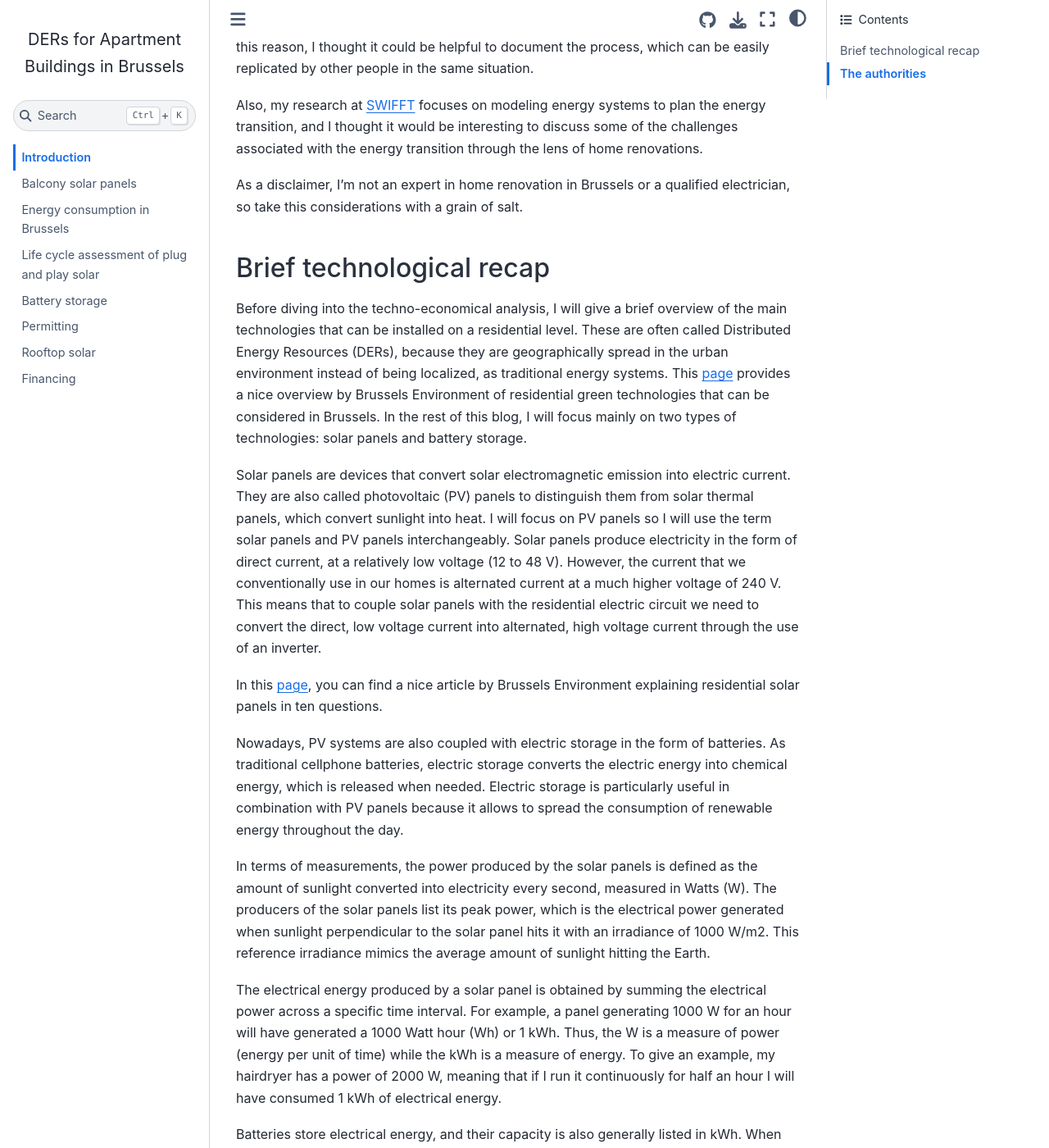
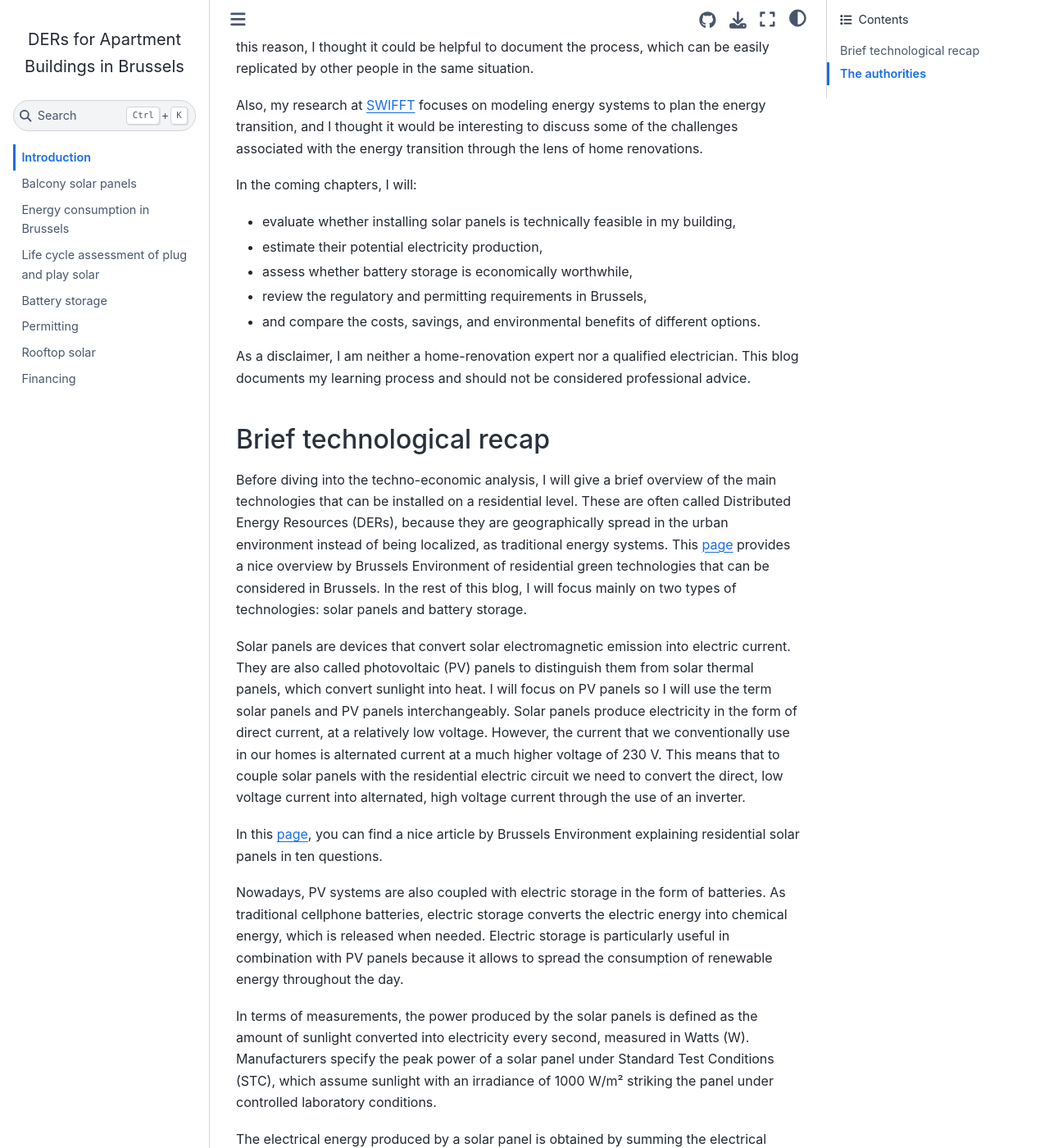
Before and after one commit to albertoprocacci/ders-in-brussels, a Jupyter Book: the page built from book/intro.md, in a window 1280 px wide and 1400 px high, scrolled down 347 px. Shown: the whole window at 82% size. Built offline with Jupyter Book 1.0.4 settings and Sphinx 7.4.7 and the Sphinx Book theme 1.1.4, drawn with Linux system fonts in a browser that asks for light colours; some of the changed text lies outside the part shown.

Commit message:
edited chapters

```diff
--- a/book/intro.md
+++ b/book/intro.md
@@ -6,20 +6,28 @@ I imagine that these questions are the same for a lot of Belgians, especially th
 
 Also, my research at [SWIFFT](https://www.swifft.be/) focuses on modeling energy systems to plan the energy transition, and I thought it would be interesting to discuss some of the challenges associated with the energy transition through the lens of home renovations.
 
-As a disclaimer, I'm not an expert in home renovation in Brussels or a qualified electrician, so take this considerations with a grain of salt.
+In the coming chapters, I will:
+
+* evaluate whether installing solar panels is technically feasible in my building,
+* estimate their potential electricity production,
+* assess whether battery storage is economically worthwhile,
+* review the regulatory and permitting requirements in Brussels,
+* and compare the costs, savings, and environmental benefits of different options.
+
+As a disclaimer, I am neither a home-renovation expert nor a qualified electrician. This blog documents my learning process and should not be considered professional advice.
 
 ## Brief technological recap
 
-Before diving into the techno-economical analysis, I will give a brief overview of the main technologies that can be installed on a residential level. These are often called Distributed Energy Resources (DERs), because they are geographically spread in the urban environment instead of being localized, as traditional energy systems. This [page](https://environnement.brussels/citoyen/agir-pour-lenvironnement/renover-et-construire/quest-ce-que-lenergie-verte) provides a nice overview by Brussels Environment of residential green technologies that can be considered in Brussels. In the rest of this blog, I will focus mainly on two types of technologies: solar panels and battery storage.
+Before diving into the techno-economic analysis, I will give a brief overview of the main technologies that can be installed on a residential level. These are often called Distributed Energy Resources (DERs), because they are geographically spread in the urban environment instead of being localized, as traditional energy systems. This [page](https://environnement.brussels/citoyen/agir-pour-lenvironnement/renover-et-construire/quest-ce-que-lenergie-verte) provides a nice overview by Brussels Environment of residential green technologies that can be considered in Brussels. In the rest of this blog, I will focus mainly on two types of technologies: solar panels and battery storage.
 
 Solar panels are devices that convert solar electromagnetic emission into electric current. They are also called photovoltaic (PV) panels to distinguish them from solar thermal panels, which convert sunlight into heat. I will focus on PV panels so I will use the term solar panels and PV panels interchangeably.
-Solar panels produce electricity in the form of direct current, at a relatively low voltage (12 to 48 V). However, the current that we conventionally use in our homes is alternated current at a much higher voltage of 240 V. This means that to couple solar panels with the residential electric circuit we need to convert the direct, low voltage current into alternated, high voltage current through the use of an inverter.
+Solar panels produce electricity in the form of direct current, at a relatively low voltage. However, the current that we conventionally use in our homes is alternated current at a much higher voltage of 230 V. This means that to couple solar panels with the residential electric circuit we need to convert the direct, low voltage current into alternated, high voltage current through the use of an inverter.
 
 In this [page](https://environnement.brussels/blog-citoyen/dossiers/les-panneaux-solaires-en-10-questions), you can find a nice article by Brussels Environment explaining residential solar panels in ten questions.
 
 Nowadays, PV systems are also coupled with electric storage in the form of batteries. As traditional cellphone batteries, electric storage converts the electric energy into chemical energy, which is released when needed. Electric storage is particularly useful in combination with PV panels because it allows to spread the consumption of renewable energy throughout the day.
 
-In terms of measurements, the power produced by the solar panels is defined as the amount of sunlight converted into electricity every second, measured in Watts (W). The producers of the solar panels list its peak power, which is the electrical power generated when sunlight perpendicular to the solar panel hits it with an irradiance of 1000 W/m2. This reference irradiance mimics the average amount of sunlight hitting the Earth.
+In terms of measurements, the power produced by the solar panels is defined as the amount of sunlight converted into electricity every second, measured in Watts (W). Manufacturers specify the peak power of a solar panel under Standard Test Conditions (STC), which assume sunlight with an irradiance of 1000 W/m² striking the panel under controlled laboratory conditions.
 
 The electrical energy produced by a solar panel is obtained by summing the electrical power across a specific time interval. For example, a panel generating 1000 W for an hour will have generated a 1000 Watt hour (Wh) or 1 kWh. Thus, the W is a measure of power (energy per unit of time) while the kWh is a measure of energy. To give an example, my hairdryer has a power of 2000 W, meaning that if I run it continuously for half an hour I will have consumed 1 kWh of electrical energy.
 
@@ -27,9 +35,9 @@ Batteries store electrical energy, and their capacity is also generally listed i
 
 The energy meter connected to our home's electrical panel measures the amount of energy consumed in kWh. Traditional analogical meters cannot be read remotely. Every so often the amount of energy consumed must be reported to the electricity provider to calculate the amount of money that needs to be balanced. Recently, Sibelga, Brussels distribution system operator, has started replacing the old meters with new [smart meters](https://www.sibelga.be/en/connections-meters/smart-meters) that can be read remotely and track the energy consumption every 15 minutes.
 
-Smart meters are a technological requirement to go from the conventional energy system to a new energy system in which individuals can be at the same time producers and consumers (prosumers) of electricity. Without smart meters, it would be impossible, for example, to coordinate the sharing of electricity produced by rooftop solar across different apartments or  buildings.
+Smart meters are a technological requirement to go from the conventional energy system to a new energy system in which individuals can be at the same time producers and consumers (prosumers) of electricity. Without smart meters, large-scale coordination of distributed resources such as rooftop solar systems, batteries, and energy sharing schemes would be significantly more difficult.
 
-Smart meters also represent a huge opportunity from a research point of view, because of the quantity of data that can be gathered and analyzed on the consumption patterns. This data can be employed to develop more efficient methods for energy allocation, for the coordination of different energy resources needed to cover the energy requirements, or for the prediction of different scenarios of energy procurements. As always with data collection, they also pose quite an important concern from a privacy point of view, and robust safeguides have to be put in place to avoid exposing sensitive information.
+Smart meters also represent a huge opportunity from a research point of view, because of the quantity of data that can be gathered and analyzed on the consumption patterns. This data can be employed to develop more efficient methods for energy allocation, for the coordination of different energy resources needed to cover the energy requirements, or for the prediction of different scenarios of energy procurements. As with any large-scale data collection effort, smart-meter data raises important privacy concerns. Appropriate safeguards are therefore needed to ensure that detailed consumption information cannot be misused or expose sensitive household behavior.
 
 ## The authorities
 
```
Also changed, not shown: book/01_balcony-pv-production.ipynb, book/02_energy-consumption.ipynb, book/03_balcony-lca.ipynb, book/04_balcony-pv-battery.ipynb, book/05_permitting.ipynb, book/06_rooftop-pv.ipynb, 1 other file.
